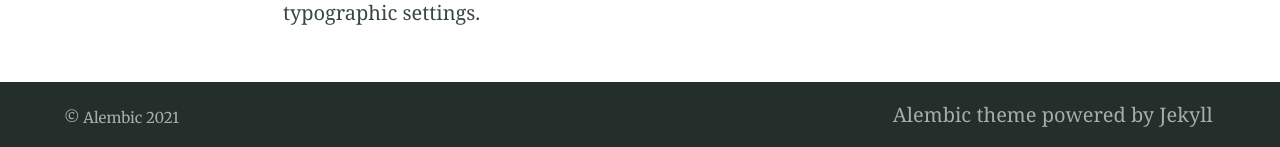
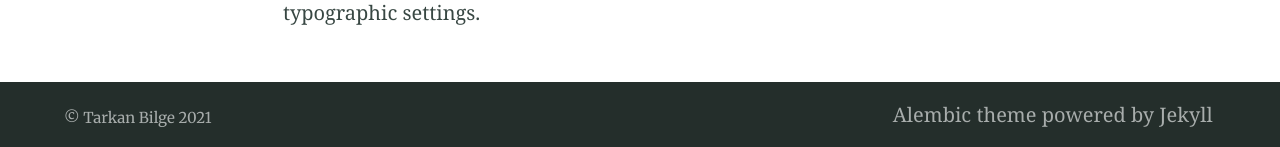
Before and after one commit to tarkanbilge/tarkanbilge.github.io, a Jekyll site: the page built from index.md, in a window 1280 px wide and 900 px high, scrolled down 4872 px. Shown: the part 750-897 px from the top of the window. Built offline with Jekyll 4.4.1, drawn with Linux system fonts in a browser that asks for light colours; some of the changed lines change nothing that is shown.

Commit message:
Update _config.yml

```diff
--- a/_config.yml
+++ b/_config.yml
@@ -93,9 +93,9 @@ defaults:
 # 7. Site settings
 encoding: utf-8 # Make sure the encoding is right
 lang: en-GB # Set the site language
-title: "Alembic" # Site name or title, also used in jekyll-seo-tag
+title: "Tarkan Bilge" # Site name or title, also used in jekyll-seo-tag
 logo: "/assets/logos/logo.svg" # Site logo, also used in jekyll-seo-tag
-description: "Alembic is a starting point for Jekyll projects. Rather than starting from scratch, this boilerplate is designed to get the ball rolling immediately" # Site description and default description, also used in jekyll-seo-tag
+description: "Climate Scientist" # Site description and default description, also used in jekyll-seo-tag
 url: "https://tarkanbilge.github.io" # Site url, also used in jekyll-seo-tag
 baseurl: ""
 repo: "https://github.com/tarkanbilge/tarkanbilge.github.io/"
```
